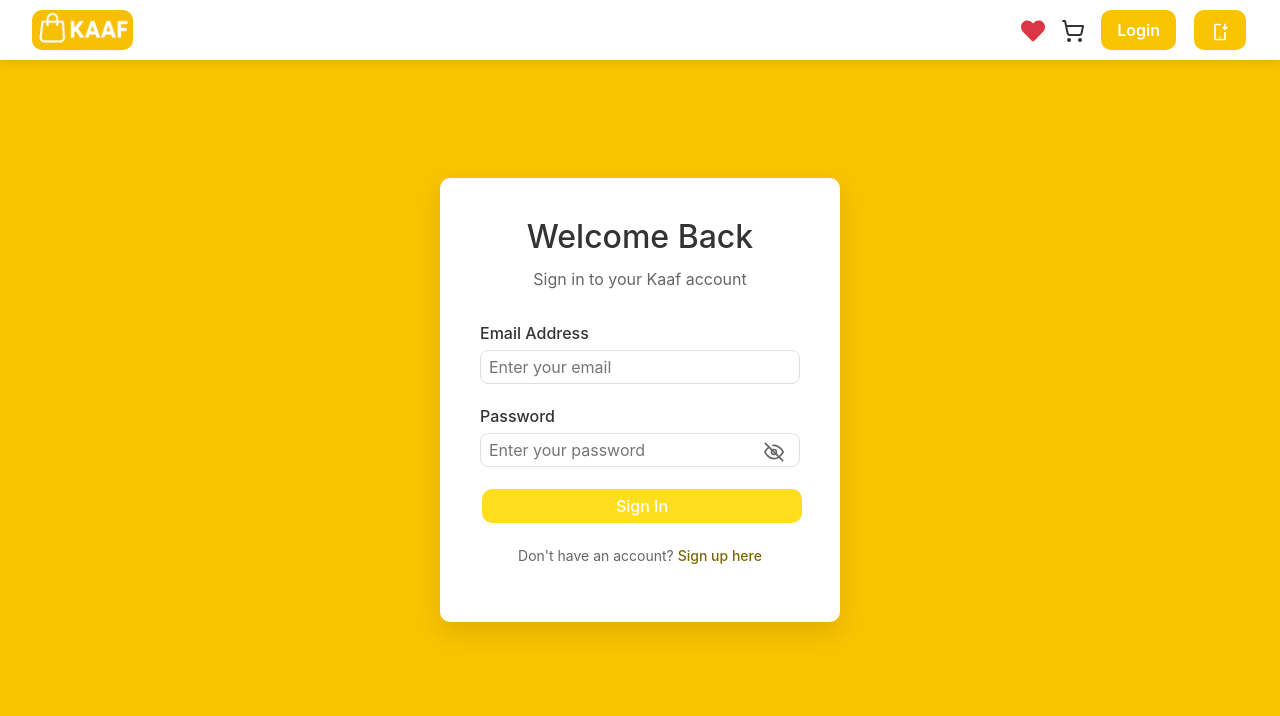
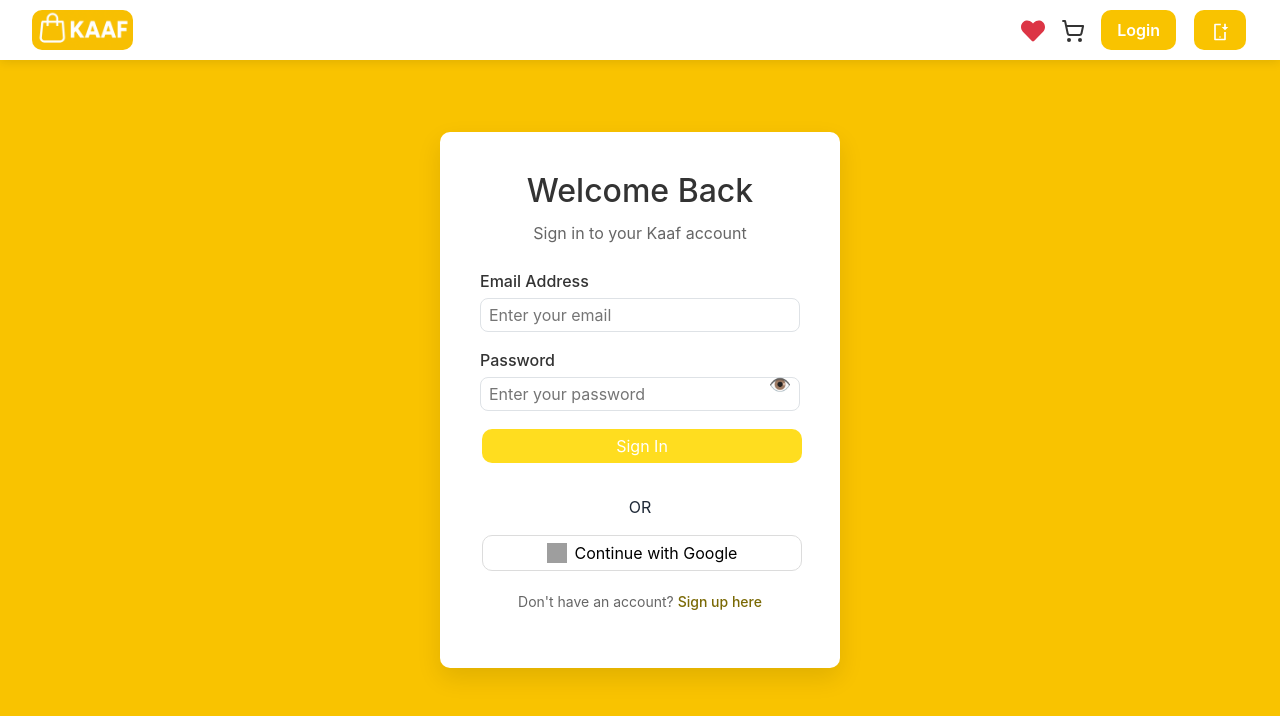
Before and after one commit to komalpandeyy2001/kaaf-website, a React (Vite) app: page /login in a window 1280 px wide. Shown: the top 716 px of the page. Built offline with nearby package versions, Linux system fonts and the light colour scheme; grey boxes are pictures that could not be loaded.

Commit message:
google auth

```diff
--- /dev/null
+++ b/src/pages/Firebase/FirebaseAuth/GoogleAuth.ts
@@ -0,0 +1,39 @@
+import { auth, db } from "../firebase";
+import { GoogleAuthProvider, signInWithPopup } from "firebase/auth";
+import { doc, setDoc, serverTimestamp, getDoc } from "firebase/firestore";
+
+export const signInWithGoogle = async () => {
+  const provider = new GoogleAuthProvider();
+  provider.setCustomParameters({ prompt: "select_account" });
+
+  const result = await signInWithPopup(auth, provider);
+  const user = result.user;
+
+  // Check if user already exists in Firestore
+  const userRef = doc(db, "users", user.uid);
+  const userSnap = await getDoc(userRef);
+
+  if (!userSnap.exists()) {
+    await setDoc(userRef, {
+      uid: user.uid,
+      email: user.email,
+      displayName: user.displayName || "",
+      photoURL: user.photoURL || "",
+      createdAt: serverTimestamp(),
+      updatedAt: serverTimestamp(),
+      isActive: true,
+       provider: "google",
+    });
+  }
+
+  // Save user info locally
+  const userInfo = {
+    uid: user.uid,
+    email: user.email,
+    displayName: user.displayName,
+    photoURL: user.photoURL,
+  };
+  localStorage.setItem("userInfo", JSON.stringify(userInfo));
+
+  return user;
+};
--- a/src/pages/Firebase/firebase.ts
+++ b/src/pages/Firebase/firebase.ts
@@ -1,10 +1,9 @@
-import { getAuth } from "firebase/auth";
+import { getAuth, GoogleAuthProvider } from "firebase/auth";
 import { initializeApp } from "firebase/app";
 import { getStorage } from "firebase/storage";
 import { getFirestore } from "firebase/firestore";
 import { getFunctions } from "firebase/functions";
 import { getAnalytics } from "firebase/analytics";
-
 
 const firebaseConfig = {
   apiKey: "AIzaSyDcGPv83qfhWq8mXEIWB6hF34XbYOsSrDw",
@@ -16,8 +15,6 @@ const firebaseConfig = {
   measurementId: "G-9Y6TMD1YCH"
 };
 
-
-
 // Initialize Firebase
 const app = initializeApp(firebaseConfig);
 const analytics = getAnalytics(app);
@@ -25,3 +22,6 @@ export const storage = getStorage(app);
 export const db = getFirestore(app);
 export const auth = getAuth(app);
 export const functions = getFunctions(app, "us-central1");
+
+// ✅ Add this line
+export const googleProvider = new GoogleAuthProvider();
--- a/src/pages/Login.jsx
+++ b/src/pages/Login.jsx
@@ -1,28 +1,17 @@
 import React, { useState } from "react";
-import { useNavigate, Link, useLocation } from "react-router-dom";
+import { useNavigate, Link } from "react-router-dom";
 import { emailPasswordLogin } from "./Firebase/FirebaseAuth/UserLogin";
+import { signInWithGoogle } from "./Firebase/FirebaseAuth/GoogleAuth";
 
 const Login = () => {
   const [email, setEmail] = useState("");
   const [password, setPassword] = useState("");
   const [showPassword, setShowPassword] = useState(false);
-  const [rememberMe, setRememberMe] = useState(false);
   const [error, setError] = useState("");
   const [loading, setLoading] = useState(false);
   const navigate = useNavigate();
-  const location = useLocation();
 
-  // Extract search params
-  const searchParams = new URLSearchParams(location.search);
-
-  const redirect = searchParams.get("redirect");
-  const programId = searchParams.get("programId");
-  const programName = searchParams.get("programName");
-  const eventId = searchParams.get("eventId");
-  const eventName = searchParams.get("eventName");
-  const price = searchParams.get("price");
-  const source = searchParams.get("source");
-
+  // ---- Email + Password Login ----
   const handleLogin = async (e) => {
     e.preventDefault();
     setLoading(true);
@@ -32,35 +21,29 @@ const Login = () => {
       const result = await emailPasswordLogin(email, password);
 
       if (result.success) {
-        // Notify other components
         window.dispatchEvent(new Event("authStateChanged"));
-
-        if (redirect) {
-          // Prepare registration data to pass
-          const registrationData = {};
-
-          if (programId) {
-            registrationData.programId = programId;
-            registrationData.programName = programName;
-          }
-
-          if (eventId) {
-            registrationData.eventId = eventId;
-            registrationData.eventName = eventName;
-          }
-
-          if (price) registrationData.price = price;
-          if (source) registrationData.source = source;
-
-          navigate(redirect, { state: registrationData });
-        } else {
-          navigate("/");
-        }
+        navigate("/"); // redirect to home
       } else {
         setError(result.error || "Invalid email or password");
       }
-    } catch (error) {
-      setError(error.message || "Login failed");
+    } catch (err) {
+      setError(err.message || "Login failed");
+    } finally {
+      setLoading(false);
+    }
+  };
+
+  // ---- Google Login ----
+  const handleGoogleLogin = async () => {
+    setLoading(true);
+    setError("");
+    try {
+      await signInWithGoogle();
+      window.dispatchEvent(new Event("authStateChanged"));
+      navigate("/"); // redirect to home
+    } catch (err) {
+      console.error(err);
+      setError("Google sign-in failed. Please try again.");
     } finally {
       setLoading(false);
     }
@@ -69,15 +52,16 @@ const Login = () => {
   return (
     <div className="auth-container">
       <div className="auth-form">
-        <div className="auth-header">
+        <div className="auth-header text-center mb-4">
           <h2>Welcome Back</h2>
           <p>Sign in to your Kaaf account</p>
         </div>
 
-        {error && <div className="error-message">{error}</div>}
+        {error && <div className="error-message text-danger mb-3">{error}</div>}
 
         <form onSubmit={handleLogin}>
-          <div className="form-group">
+          {/* Email Input */}
+          <div className="form-group mb-3">
             <label htmlFor="email">Email Address</label>
             <input
               type="email"
@@ -86,59 +70,69 @@ const Login = () => {
               onChange={(e) => setEmail(e.target.value)}
               required
               placeholder="Enter your email"
-              className='bg-white text-dark border border-gray-300 rounded-3 px-2 py-1 w-full'
+              className="bg-white text-dark border border-gray-300 rounded-3 px-2 py-1 w-full"
             />
           </div>
 
-          <div className="form-group">
+          {/* Password Input */}
+          <div className="form-group mb-3">
             <label htmlFor="password">Password</label>
-            <div className="password-input-container">
+            <div className="password-input-container position-relative">
               <input
-                type={showPassword ? 'text' : 'password'}
+                type={showPassword ? "text" : "password"}
                 id="password"
                 value={password}
                 onChange={(e) => setPassword(e.target.value)}
                 required
                 placeholder="Enter your password"
-                className='bg-white border text-dark border-gray-300 rounded-3 px-2 py-1 w-full'
+                className="bg-white border text-dark border-gray-300 rounded-3 px-2 py-1 w-full"
               />
               <button
                 type="button"
-                className="password-toggle"
+                className="password-toggle position-absolute end-0 top-0 mt-2 me-2 bg-transparent border-0"
                 onClick={() => setShowPassword(!showPassword)}
-                aria-label={showPassword ? 'Hide password' : 'Show password'}
               >
-                {showPassword ? (
-                  <svg width="20" height="20" viewBox="0 0 24 24" fill="none" stroke="currentColor" strokeWidth="2">
-                    <path d="M1 12s4-8 11-8 11 8 11 8-4 8-11 8-11-8-11-8z"/>
-                    <circle cx="12" cy="12" r="3"/>
-                  </svg>
-                ) : (
-                  <svg width="20" height="20" viewBox="0 0 24 24" fill="none" stroke="currentColor" strokeWidth="2">
-                    <path d="M17.94 17.94A10.07 10.07 0 0 1 12 20c-7 0-11-8-11-8a18.45 18.45 0 0 1 5.06-5.94M9.9 4.24A9.12 9.12 0 0 1 12 4c7 0 11 8 11 8a18.45 18.45 0 0 1-5.06 5.94M15 12a3 3 0 1 1-6 0 3 3 0 0 1 6 0z"/>
-                    <path d="M1 1l22 22"/>
-                  </svg>
-                )}
+                {showPassword ? "🙈" : "👁️"}
               </button>
             </div>
           </div>
 
-          {/* <div className="form-links">
-            <Link to="/forgot-password">Forgot Password?</Link>
-          </div> */}
+          {/* Login Button */}
+          <button
+            type="submit"
+            disabled={loading}
+            className="auth-button w-100 btn btn-primary mb-3"
+          >
+            {loading ? "Signing In..." : "Sign In"}
+          </button>
 
-          <button type="submit" disabled={loading} className="auth-button">
-            {loading ? 'Signing In...' : 'Sign In'}
+          {/* Divider */}
+          <div className="divider text-center my-3">OR</div>
+
+          {/* Google Sign In */}
+          <button
+            type="button"
+            onClick={handleGoogleLogin}
+            disabled={loading}
+            className="auth-button w-100 btn d-flex align-items-center justify-content-center gap-2"
+            style={{ backgroundColor: "#ffffffff", color: "#000000ff", border: "1px solid #dcdcdcff" }}
+          >
+            <img
+              src="https://developers.google.com/identity/images/g-logo.png"
+              alt="Google"
+              style={{ width: "20px", height: "20px" }}
+            />
+            Continue with Google
           </button>
         </form>
 
+        {/* Footer */}
         <div className="auth-footer">
-  <p>
-    Don't have an account?{" "}
-    <Link to={`/signup${location.search}`}>Sign up here</Link>
-  </p>
-</div>
-
+          <p>
+            Don't have an account?{" "}
+            <Link to={`/signup${location.search}`}>Sign up here</Link>
+          </p>
+        </div>
       </div>
     </div>
   );
--- a/src/pages/SignUp.jsx
+++ b/src/pages/SignUp.jsx
@@ -3,6 +3,7 @@ import { useNavigate, Link } from "react-router-dom";
 import { emailPasswordSignUp } from "./Firebase/FirebaseAuth/UserSignUp";
 import { toast } from "react-toastify";
 import { FaEye, FaEyeSlash } from "react-icons/fa";
+import { signInWithGoogle } from "./Firebase/FirebaseAuth/GoogleAuth";
 
 const SignUp = () => {
   const [fullName, setFullName] = useState("");
@@ -12,6 +13,7 @@ const SignUp = () => {
   const [showPassword, setShowPassword] = useState(false);
   const [showConfirmPassword, setShowConfirmPassword] = useState(false);
   const [loading, setLoading] = useState(false);
+    const [error, setError] = useState("");
 
   const navigate = useNavigate();
 
@@ -44,6 +46,22 @@ const SignUp = () => {
       setLoading(false);
     }
   };
+
+    // ---- Google Login ----
+    const handleGoogleLogin = async () => {
+      setLoading(true);
+      setError("");
+      try {
+        await signInWithGoogle();
+        window.dispatchEvent(new Event("authStateChanged"));
+        navigate("/"); // redirect to home
+      } catch (err) {
+        console.error(err);
+        setError("Google sign-in failed. Please try again.");
+      } finally {
+        setLoading(false);
+      }
+    };
 
   return (
     <div className="auth-container">
@@ -125,6 +143,26 @@ const SignUp = () => {
           <button type="submit" disabled={loading} className="auth-button">
             {loading ? "Creating Account..." : "Create Account"}
           </button>
+
+
+           {/* Divider */}
+          <div className="divider text-center my-3">OR</div>
+
+          {/* Google Sign In */}
+          <button
+            type="button"
+            onClick={handleGoogleLogin}
+            disabled={loading}
+            className="auth-button w-100 btn d-flex align-items-center justify-content-center gap-2"
+           style={{ backgroundColor: "#ffffffff", color: "#000000ff", border: "1px solid #dcdcdcff" }}
+          >
+            <img
+              src="https://developers.google.com/identity/images/g-logo.png"
+              alt="Google"
+              style={{ width: "20px", height: "20px" }}
+            />
+            Continue with Google
+          </button>
         </form>
 
         <p className="auth-footer">
```
